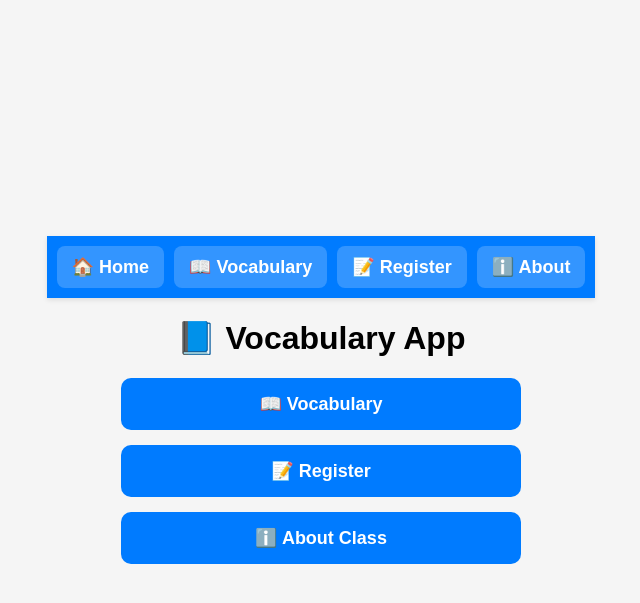
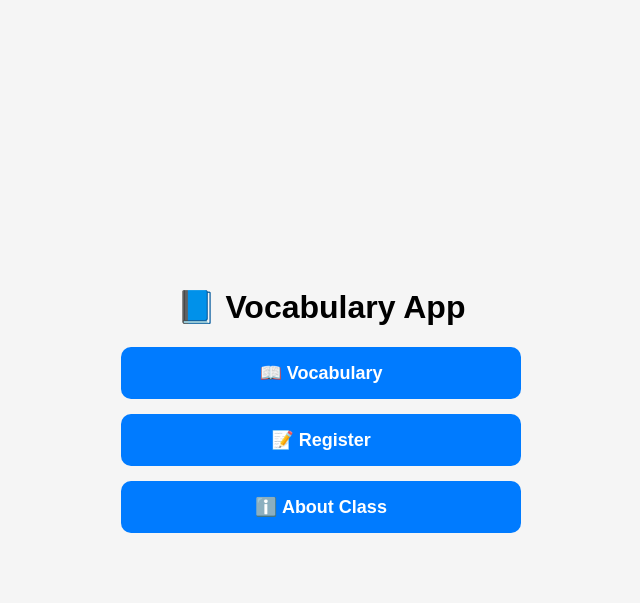
Before and after one commit to sachinsaitawadekar/vocabulary, a PHP site: page / in a window 1280 px wide. Shown: the top 603 px of the page, without its empty margins (319-959 px from the left). Run offline with PHP 8.4, Linux system fonts and the light colour scheme.

Commit message:
Revert "adding header.php - Sticky header"
This reverts commit c92c2313c3b8a3061f9c655602a929f5289bae2d.

```diff
--- a/about.php
+++ b/about.php
@@ -18,7 +18,6 @@
   </style>
 </head>
 <body>
-  <?php include("header.php"); ?>
   <div class="content">
     <h2>About the Class</h2>
     <p>This class helps students improve their English vocabulary by learning one new word every day.</p>
--- a/header.php
+++ /dev/null
@@ -1,75 +0,0 @@
-<!-- header.php -->
-<header>
-  <nav class="top-nav">
-    <a href="/index.php">🏠 Home</a>
-    <a href="/vocabulary.php">📖 Vocabulary</a>
-    <a href="/register.php">📝 Register</a>
-    <a href="/about.php">ℹ️ About</a>
-    <button id="installBtn">📲 Install App</button>
-  </nav>
-</header>
-
-<style>
-  body { margin: 0; font-family: Arial, sans-serif; }
-  .top-nav {
-    position: sticky;
-    top: 0;
-    z-index: 999;
-    display: flex;
-    flex-wrap: wrap;
-    justify-content: center;
-    gap: 10px;
-    padding: 10px;
-    background: #007BFF;
-    box-shadow: 0 2px 5px rgba(0,0,0,0.1);
-  }
-  .top-nav a, .top-nav button {
-    color: white;
-    text-decoration: none;
-    padding: 10px 15px;
-    border-radius: 8px;
-    font-weight: bold;
-    border: none;
-    background: rgba(255,255,255,0.2);
-    transition: 0.3s;
-    cursor: pointer;
-  }
-  .top-nav a:hover, .top-nav button:hover {
-    background: rgba(255,255,255,0.4);
-  }
-  #installBtn { display: none; }
-
-  @media (max-width: 480px) {
-    .top-nav a, .top-nav button {
-      font-size: 4vw;
-      padding: 8px 10px;
-    }
-  }
-</style>
-
-<script>
-  // Register Service Worker
-  if ("serviceWorker" in navigator) {
-    navigator.serviceWorker.register("/service-worker.js")
-      .then(reg => console.log("✅ SW registered:", reg.scope))
-      .catch(err => console.error("❌ SW failed:", err));
-  }
-
-  // Handle Install App button
-  let deferredPrompt;
-  const installBtn = document.getElementById("installBtn");
-  window.addEventListener("beforeinstallprompt", (e) => {
-    e.preventDefault();
-    deferredPrompt = e;
-    installBtn.style.display = "block";
-  });
-  installBtn.addEventListener("click", () => {
-    if (deferredPrompt) {
-      deferredPrompt.prompt();
-      deferredPrompt.userChoice.then(() => {
-        deferredPrompt = null;
-        installBtn.style.display = "none";
-      });
-    }
-  });
-</script>
--- a/index.php
+++ b/index.php
@@ -43,7 +43,7 @@
   </style>
 </head>
 <body>
-  <?php include("header.php"); ?>
+
   <h1>📘 Vocabulary App</h1>
   <div class="menu">
     <a href="vocabulary.php">📖 Vocabulary</a>
--- a/register.php
+++ b/register.php
@@ -26,7 +26,6 @@
   </style>
 </head>
 <body>
-  <?php include("header.php"); ?>
   <div class="card">
     <h2>Register</h2>
     <form>
--- a/vocabulary.php
+++ b/vocabulary.php
@@ -90,7 +90,6 @@ $nextDate = $nextStmt->fetchColumn();
   </style>
 </head>
 <body>
-  <?php include("header.php"); ?>
   <div class="word"><?= htmlspecialchars($word) ?></div>
   <div class="date">📅 <?= htmlspecialchars($date) ?></div>
   <div class="nav">
```
Also changed, not shown: 1 other file.
